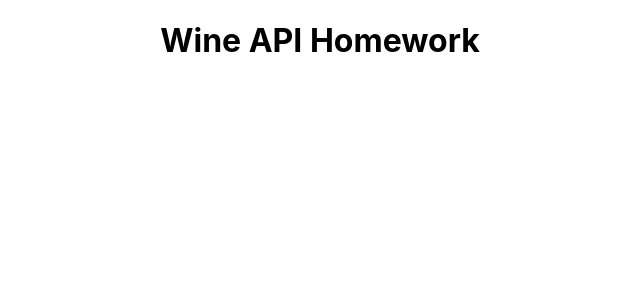
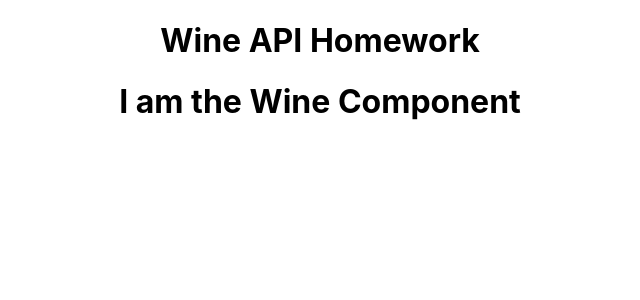
Before and after one commit to lalebdi/wine-api, a React (Create React App) app: page / in a window 1280 px wide. Shown: the top 300 px of the page, without its empty margins (320-960 px from the left). Built offline with nearby package versions, Linux system fonts and the light colour scheme.

Commit message:
made changes to the component

```diff
--- a/src/component/WineAPI.js
+++ b/src/component/WineAPI.js
@@ -4,7 +4,7 @@ export default class WineAPI extends Component {
     render() {
         return (
             <div>
-
+                <h1> I am the Wine Component</h1>
             </div>
         )
     }
```
